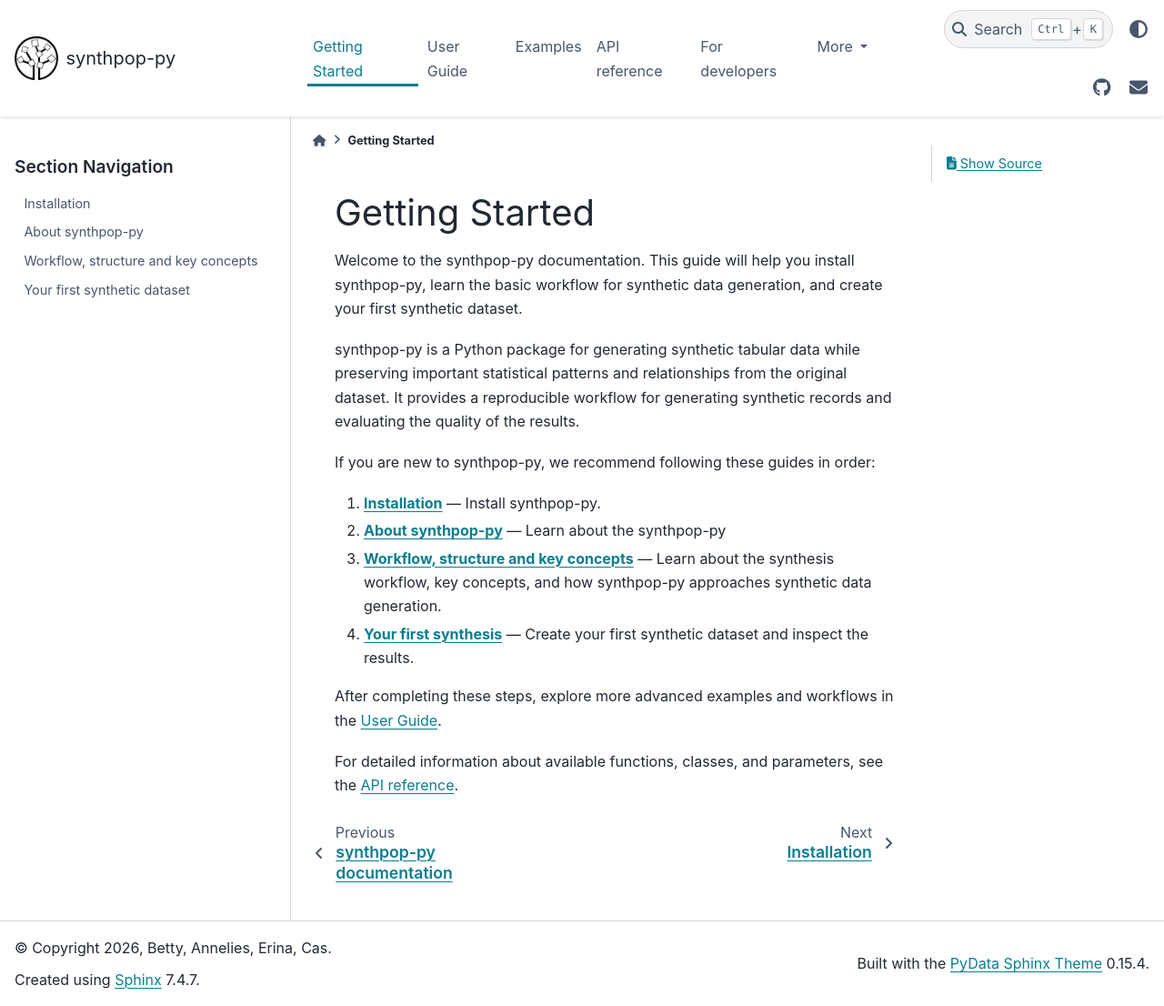
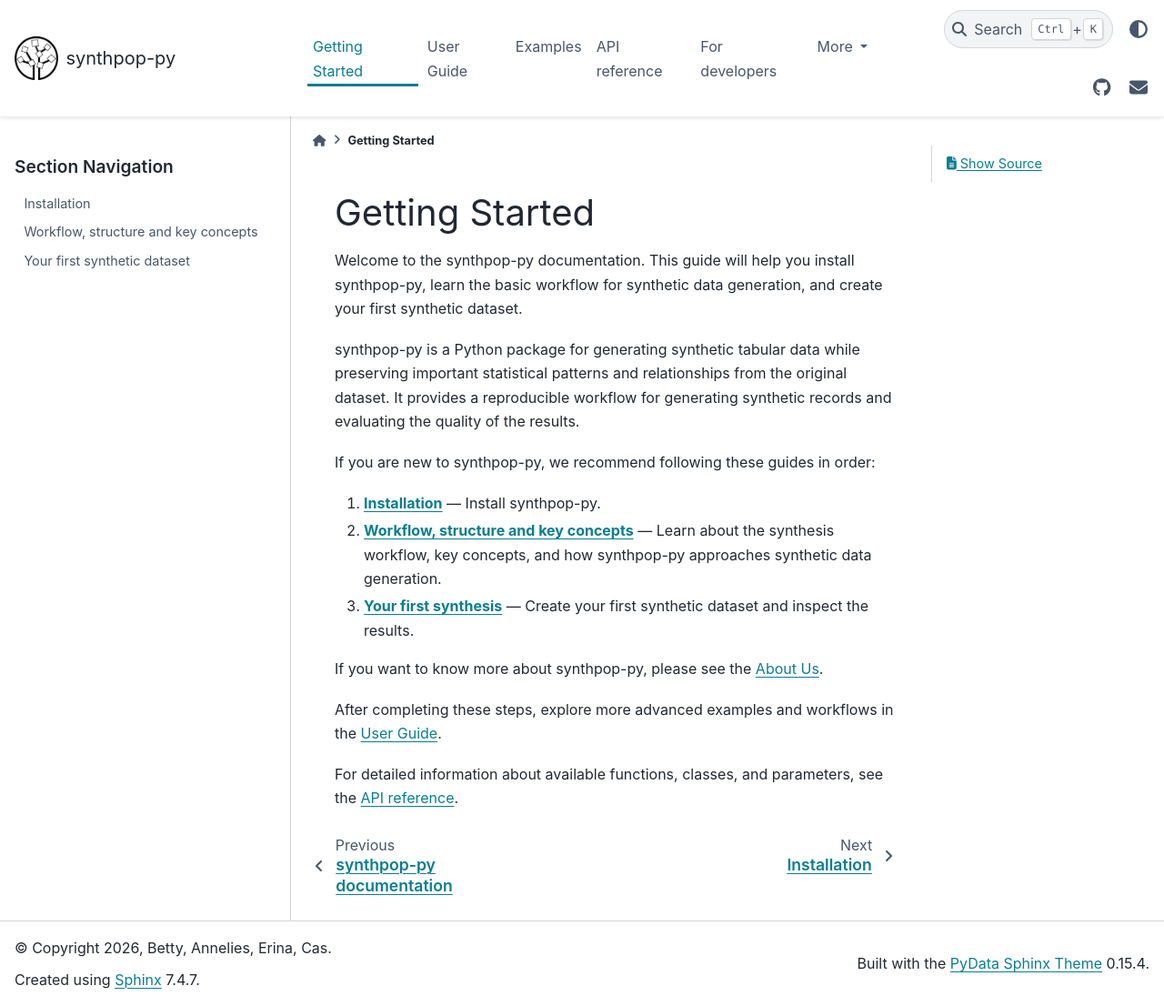
Before and after one commit to duonl/synthpop-py, a Sphinx documentation site: the page built from docs/source/getting_started/getting_started.md, in a window 1280 px wide and 1106 px high. Shown: the whole window at 91% size. Built offline with Sphinx 7.4.7 and the PyData theme 0.15.4, drawn with Linux system fonts in a browser that asks for light colours.

Commit message:
Removed file

```diff
--- a/docs/source/getting_started/getting_started.md
+++ b/docs/source/getting_started/getting_started.md
@@ -6,9 +6,10 @@ synthpop-py is a Python package for generating synthetic tabular data while pres
 
 If you are new to synthpop-py, we recommend following these guides in order:
 1. **{doc}`Installation <installation>`** — Install synthpop-py.
-2. **{doc}`About synthpop-py <overview>`** — Learn about the synthpop-py
-3. **{doc}`Workflow, structure and key concepts <workflow>`** — Learn about the synthesis workflow, key concepts, and how synthpop-py approaches synthetic data generation.
-4. **{doc}`Your first synthesis <your_first_synthesis>`** — Create your first synthetic dataset and inspect the results.
+2. **{doc}`Workflow, structure and key concepts <workflow>`** — Learn about the synthesis workflow, key concepts, and how synthpop-py approaches synthetic data generation.
+3. **{doc}`Your first synthesis <your_first_synthesis>`** — Create your first synthetic dataset and inspect the results.
+
+If you want to know more about synthpop-py, please see the {doc}`../about_us/about_us`.
 
 After completing these steps, explore more advanced examples and workflows in the {doc}`../user_guides/user_guides_index`.
 
```
Also changed, not shown: other parts of docs/source/getting_started/getting_started.md (+0 -1 lines), docs/source/getting_started/overview.md (deleted, +0 -31 lines).
